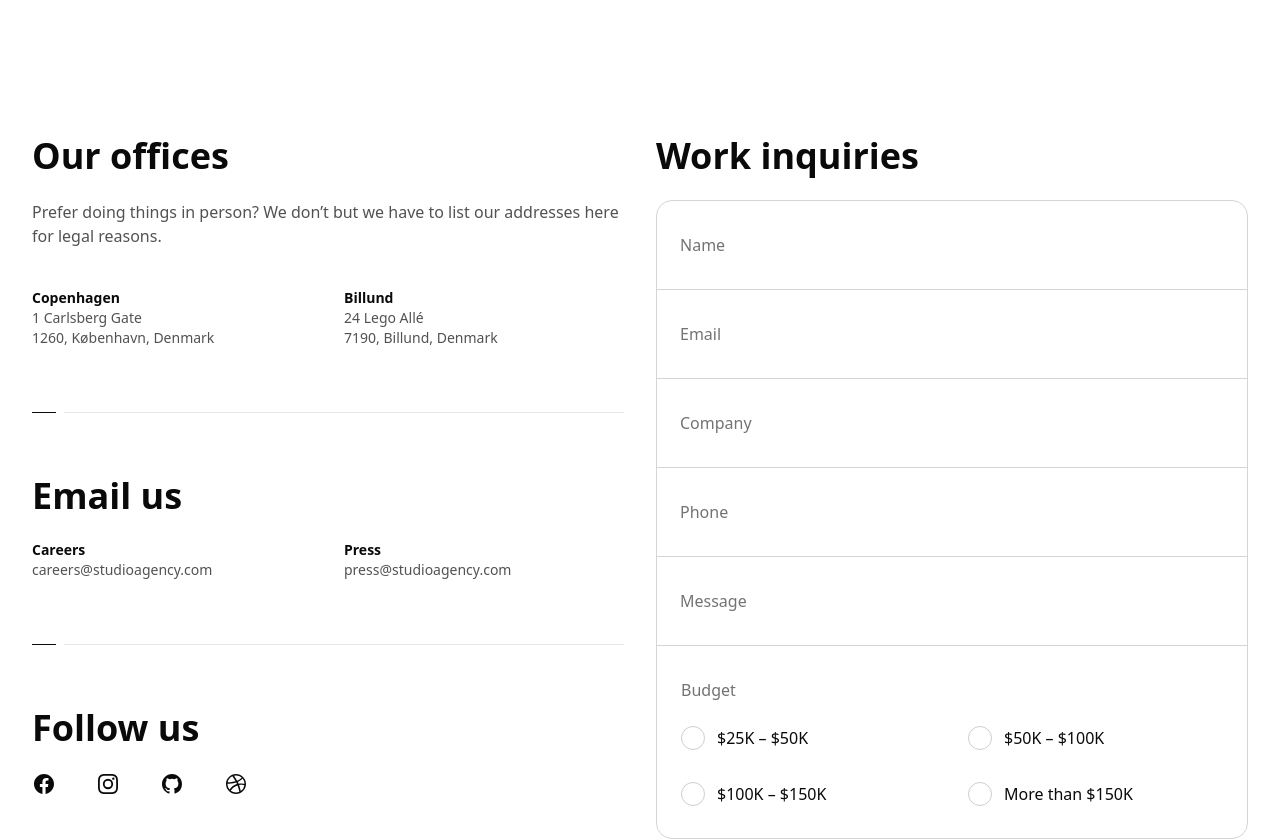
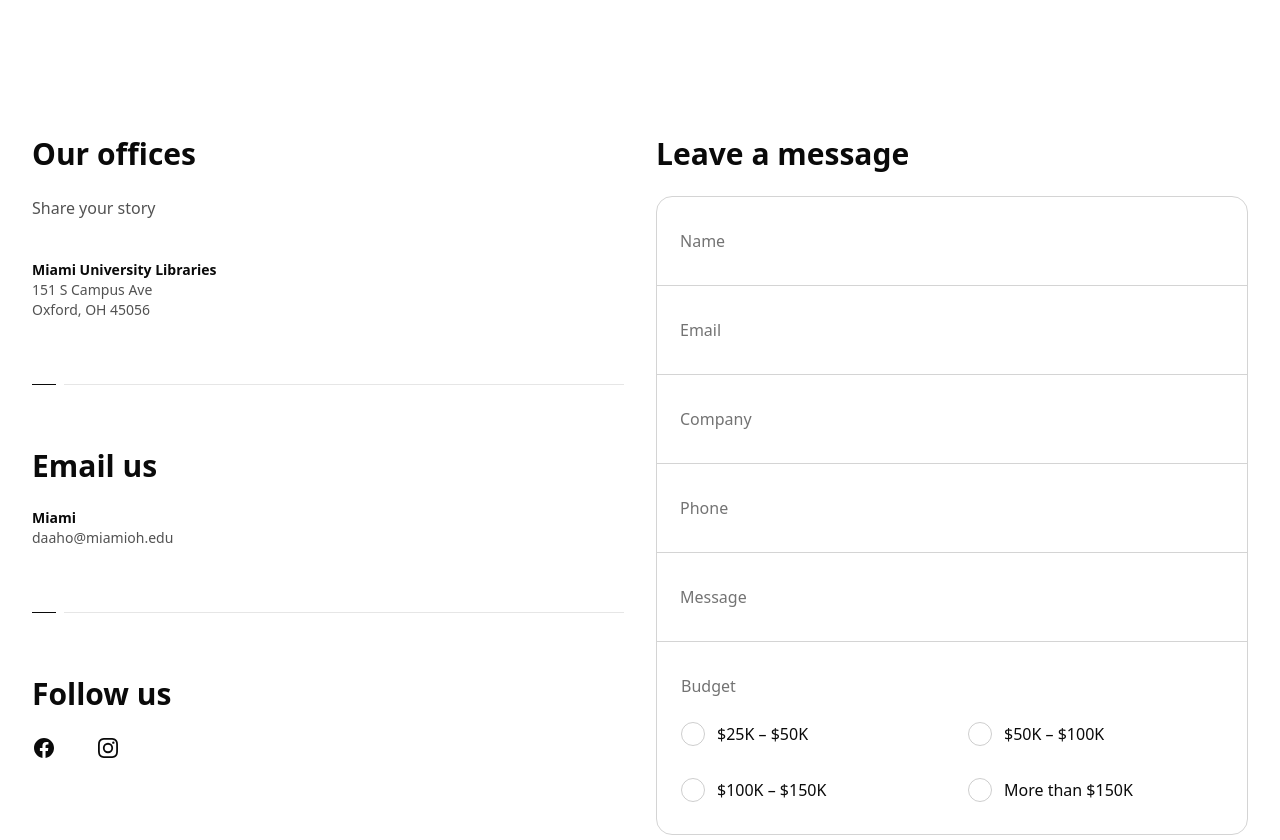
Before and after one commit to Meng-V/daaho, a Next.js app: page /contact in a window 1280 px wide. Shown: the part 520-1360 px from the top of the page. Built offline with nearby package versions, Linux system fonts and the light colour scheme.

Commit message:
contact us page

```diff
--- a/app/contact/page.tsx
+++ b/app/contact/page.tsx
@@ -1,5 +1,4 @@
 import { useId } from 'react'
-import { type Metadata } from 'next'
 import Link from 'next/link'
 
 import { Border } from '@/components/UI/Border'
@@ -55,9 +54,9 @@ function ContactForm() {
   return (
     <FadeIn className="lg:order-last">
       <form>
-        <h2 className="font-display text-base font-semibold text-neutral-950">
-          Work inquiries
-        </h2>
+        <h3 className="font-display text-3xl font-semibold text-neutral-950">
+          Leave a message
+        </h3>
         <div className="isolate mt-6 -space-y-px rounded-2xl bg-white/50">
           <TextInput label="Name" name="name" autoComplete="name" />
           <TextInput
@@ -86,7 +85,7 @@ function ContactForm() {
           </div>
         </div>
         <Button type="submit" className="mt-10">
-          Let’s work together
+          Send
         </Button>
       </form>
     </FadeIn>
@@ -96,24 +95,22 @@ function ContactForm() {
 function ContactDetails() {
   return (
     <FadeIn>
-      <h2 className="font-display text-base font-semibold text-neutral-950">
+      <h3 className="font-display text-3xl font-semibold text-neutral-950">
         Our offices
-      </h2>
-      <p className="mt-6 text-base text-neutral-600">
-        Prefer doing things in person? We don’t but we have to list our
-        addresses here for legal reasons.
+      </h3>
+      <p className="mt-6 max-w-2xl text-base text-neutral-600">
+        Share your story
       </p>
 
       <Offices className="mt-10 grid grid-cols-1 gap-8 sm:grid-cols-2" />
 
       <Border className="mt-16 pt-16">
-        <h2 className="font-display text-base font-semibold text-neutral-950">
+        <h3 className="font-display text-3xl font-semibold text-neutral-950">
           Email us
-        </h2>
+        </h3>
         <dl className="mt-6 grid grid-cols-1 gap-8 text-sm sm:grid-cols-2">
           {[
-            ['Careers', 'careers@studioagency.com'],
-            ['Press', 'press@studioagency.com'],
+            ['Miami', 'daaho@miamioh.edu'],
           ].map(([label, email]) => (
             <div key={email}>
               <dt className="font-semibold text-neutral-950">{label}</dt>
@@ -131,23 +128,18 @@ function ContactDetails() {
       </Border>
 
       <Border className="mt-16 pt-16">
-        <h2 className="font-display text-base font-semibold text-neutral-950">
+        <h3 className="font-display text-3xl font-semibold text-neutral-950">
           Follow us
-        </h2>
+        </h3>
         <SocialMedia className="mt-6" />
       </Border>
     </FadeIn>
   )
 }
 
-export const metadata: Metadata = {
-  title: 'Contact Us',
-  description: 'Let’s work together. We can’t wait to hear from you.',
-}
-
 export default function Contact() {
   return (
-    <>
+    <section className='mb-24'>
       <PageIntro eyebrow="Contact us" title="Let’s work together">
         <p>We can’t wait to hear from you.</p>
       </PageIntro>
@@ -158,6 +150,6 @@ export default function Contact() {
           <ContactDetails />
         </div>
       </Container>
-    </>
+    </section>
   )
 }
--- a/components/UI/Offices.tsx
+++ b/components/UI/Offices.tsx
@@ -32,17 +32,10 @@ export function Offices({
   return (
     <ul role="list" {...props}>
       <li>
-        <Office name="Copenhagen" invert={invert}>
-          1 Carlsberg Gate
+        <Office name="Miami University Libraries" invert={invert}>
+          151 S Campus Ave
           <br />
-          1260, København, Denmark
-        </Office>
-      </li>
-      <li>
-        <Office name="Billund" invert={invert}>
-          24 Lego Allé
-          <br />
-          7190, Billund, Denmark
+          Oxford, OH 45056
         </Office>
       </li>
     </ul>
--- a/components/UI/SocialMedia.tsx
+++ b/components/UI/SocialMedia.tsx
@@ -25,35 +25,9 @@ function InstagramIcon(props: React.ComponentPropsWithoutRef<'svg'>) {
   )
 }
 
-function GitHubIcon(props: React.ComponentPropsWithoutRef<'svg'>) {
-  return (
-    <svg viewBox="0 0 24 24" aria-hidden="true" {...props}>
-      <path
-        fillRule="evenodd"
-        clipRule="evenodd"
-        d="M12 2C6.477 2 2 6.484 2 12.017c0 4.425 2.865 8.18 6.839 9.504.5.092.682-.217.682-.483 0-.237-.008-.868-.013-1.703-2.782.605-3.369-1.343-3.369-1.343-.454-1.158-1.11-1.466-1.11-1.466-.908-.62.069-.608.069-.608 1.003.07 1.531 1.032 1.531 1.032.892 1.53 2.341 1.088 2.91.832.092-.647.35-1.088.636-1.338-2.22-.253-4.555-1.113-4.555-4.951 0-1.093.39-1.988 1.029-2.688-.103-.253-.446-1.272.098-2.65 0 0 .84-.27 2.75 1.026A9.564 9.564 0 0 1 12 6.844a9.59 9.59 0 0 1 2.504.337c1.909-1.296 2.747-1.027 2.747-1.027.546 1.379.202 2.398.1 2.651.64.7 1.028 1.595 1.028 2.688 0 3.848-2.339 4.695-4.566 4.943.359.309.678.92.678 1.855 0 1.338-.012 2.419-.012 2.747 0 .268.18.58.688.482A10.02 10.02 0 0 0 22 12.017C22 6.484 17.522 2 12 2Z"
-      />
-    </svg>
-  )
-}
-
-function DribbbleIcon(props: React.ComponentPropsWithoutRef<'svg'>) {
-  return (
-    <svg viewBox="0 0 24 24" aria-hidden="true" {...props}>
-      <path
-        fillRule="evenodd"
-        clipRule="evenodd"
-        d="M12 2C6.48 2 2 6.48 2 12s4.48 10 10 10c5.51 0 10-4.48 10-10S17.51 2 12 2Zm6.605 4.61a8.502 8.502 0 0 1 1.93 5.314c-.281-.054-3.101-.629-5.943-.271-.065-.141-.12-.293-.184-.445a25.42 25.42 0 0 0-.564-1.236c3.145-1.28 4.577-3.124 4.761-3.362ZM12 3.475c2.17 0 4.154.813 5.662 2.148-.152.216-1.443 1.941-4.48 3.08-1.399-2.57-2.95-4.675-3.189-5A8.688 8.688 0 0 1 12 3.475Zm-3.633.803a53.889 53.889 0 0 1 3.167 4.935c-3.992 1.063-7.517 1.04-7.896 1.04a8.581 8.581 0 0 1 4.729-5.975ZM3.453 12.01v-.26c.37.01 4.512.065 8.775-1.215.25.477.477.965.694 1.453-.109.033-.228.065-.336.098-4.404 1.42-6.747 5.303-6.942 5.629a8.523 8.523 0 0 1-2.191-5.705ZM12 20.547a8.482 8.482 0 0 1-5.239-1.8c.152-.315 1.888-3.656 6.703-5.337.022-.01.033-.01.054-.022a35.32 35.32 0 0 1 1.823 6.475 8.402 8.402 0 0 1-3.341.684Zm4.761-1.465c-.086-.52-.542-3.015-1.659-6.084 2.679-.423 5.022.271 5.314.369a8.468 8.468 0 0 1-3.655 5.715Z"
-      />
-    </svg>
-  )
-}
-
 export const socialMediaProfiles = [
   { title: 'Facebook', href: 'https://facebook.com', icon: FacebookIcon },
   { title: 'Instagram', href: 'https://instagram.com', icon: InstagramIcon },
-  { title: 'GitHub', href: 'https://github.com', icon: GitHubIcon },
-  { title: 'Dribbble', href: 'https://dribbble.com', icon: DribbbleIcon },
 ]
 
 export function SocialMedia({
```
Also changed, not shown: 1 other file (tests, documents, lock files or other folders).
